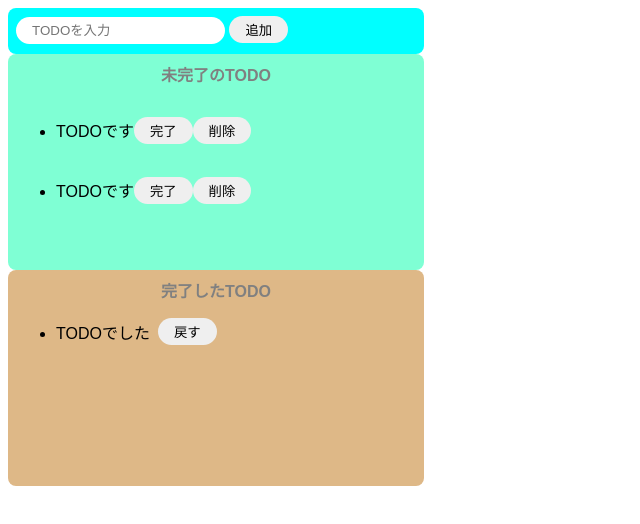
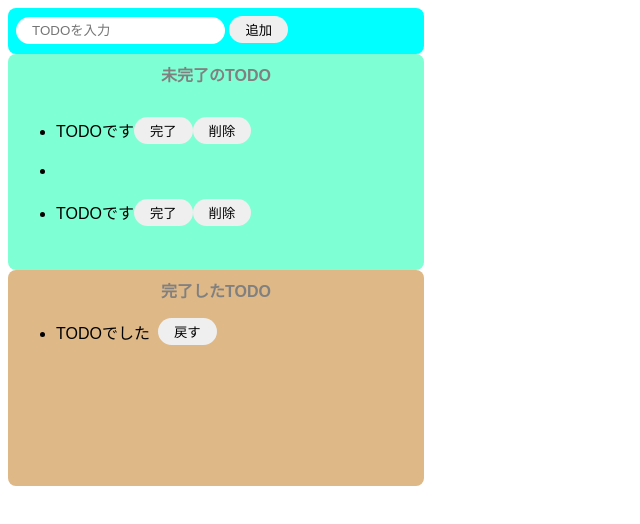
Before and after one commit to ShogoKawamura/TodoApp, a website built with Parcel: page index.html in a window 1280 px wide. Both pictures are taken after a click on the button "追加". Shown: the whole page, without its empty margins (0-640 px from the left). Built offline with nearby package versions, Linux system fonts and the light colour scheme.

Commit message:
追加機能の追加

```diff
--- a/index.html
+++ b/index.html
@@ -7,13 +7,13 @@
 
   <body>
     <div class="input-area">
-      <input placeholder="TODOを入力" 　 />
-      <button>追加</button>
+      <input id="add-text" placeholder="TODOを入力" 　 />
+      <button id="add-button">追加</button>
     </div>
     <div class="incomplete-area">
       <p class="title">未完了のTODO</p>
       <ul>
-        <li>
+        <li id="incomplete-list">
           <div class="list-row">
             <p>TODOです</p>
             <button>完了</button>
--- a/src/index.js
+++ b/src/index.js
@@ -1 +1,20 @@
 import "./styles.css";
+
+const onClickAdd = () => {
+  const inputText = document.getElementById("add-text").value;
+  document.getElementById("add-text").value = "";
+
+  const div = document.createElement("div");
+  div.className = "list-row";
+  console.log(div);
+
+  const li = document.createElement("li");
+  li.innerText = inputText;
+
+  div.appendChild(li);
+  document.getElementById("incomplete-list").appendChild(div);
+};
+
+document
+  .getElementById("add-button")
+  .addEventListener("click", () => onClickAdd());
```
